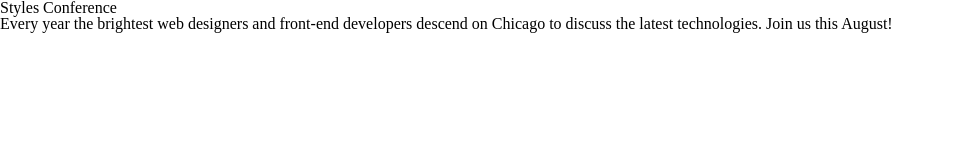
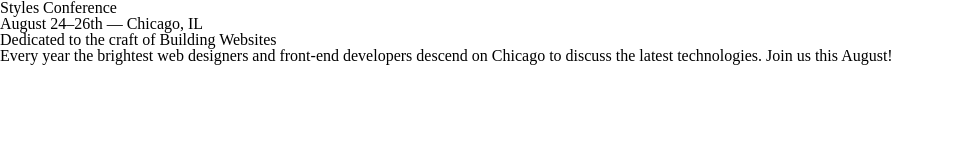
Before and after one commit to PhillipMaita/styles-conference, a plain HTML site: page index.html in a window 1280 px wide. Shown: the whole page, without its empty margins (0-954 px from the left). Drawn offline with Linux system fonts and the light colour scheme.

Commit message:
Update index.html

```diff
--- a/index.html
+++ b/index.html
@@ -6,7 +6,15 @@
         <link rel="stylesheet" href="assets/stylesheets/main.css">
     </head>
     <body>
-        <h1>Styles Conference</h1>
-        <p>Every year the brightest web designers and front-end developers descend on Chicago to discuss the latest technologies. Join us this August!</p>
+        <header>
+            <h1>Styles Conference</h1>
+            <h3>August 24&ndash;26th &mdash; Chicago, IL</h3>
+
+            <section>
+                <h2>Dedicated to the craft of Building Websites</h2>
+                <p>Every year the brightest web designers and front-end developers descend on Chicago to discuss the latest technologies. Join us this August!</p>
+
+            </section>
+        </header>
     </body>
 </html>
```
